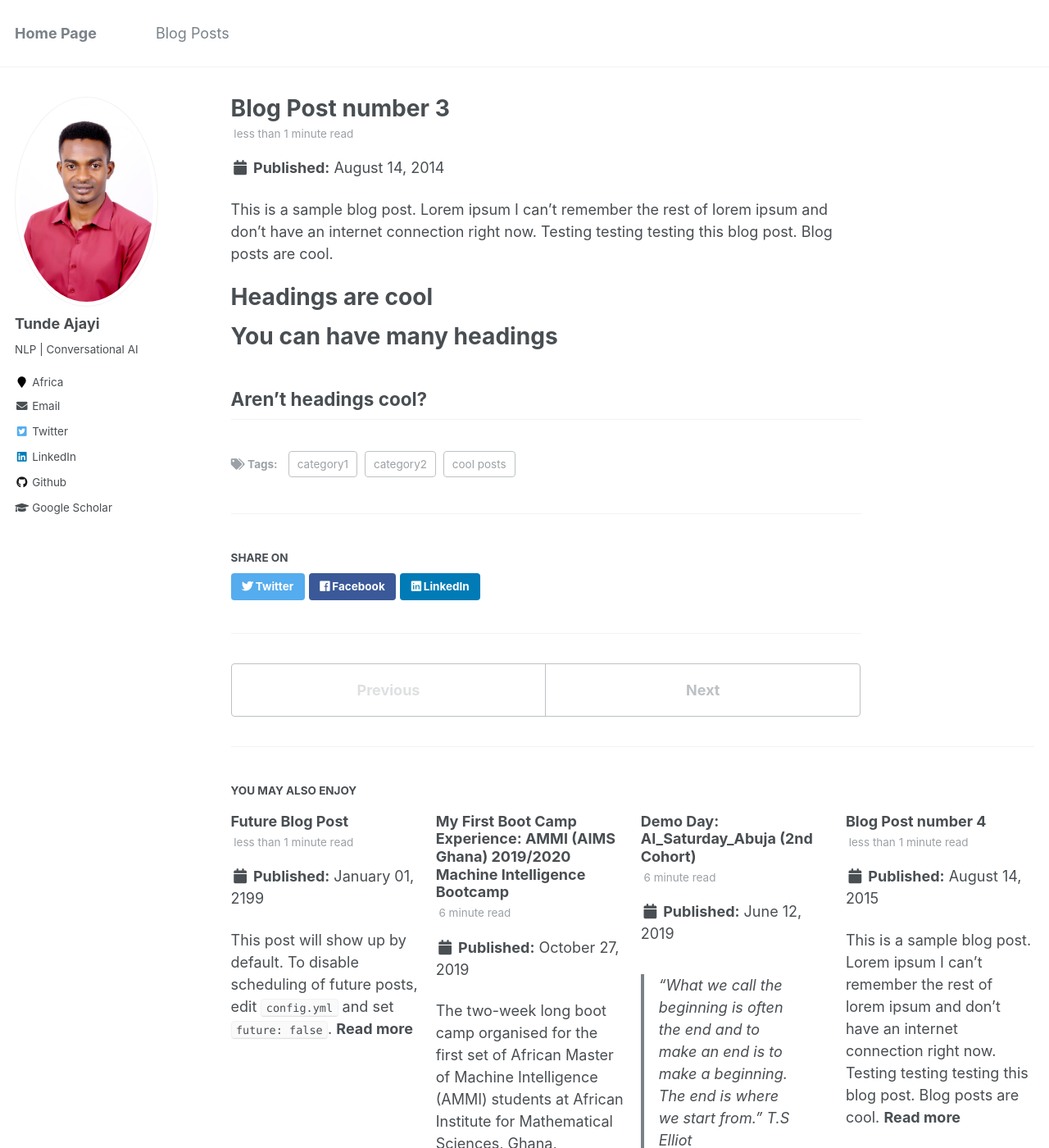
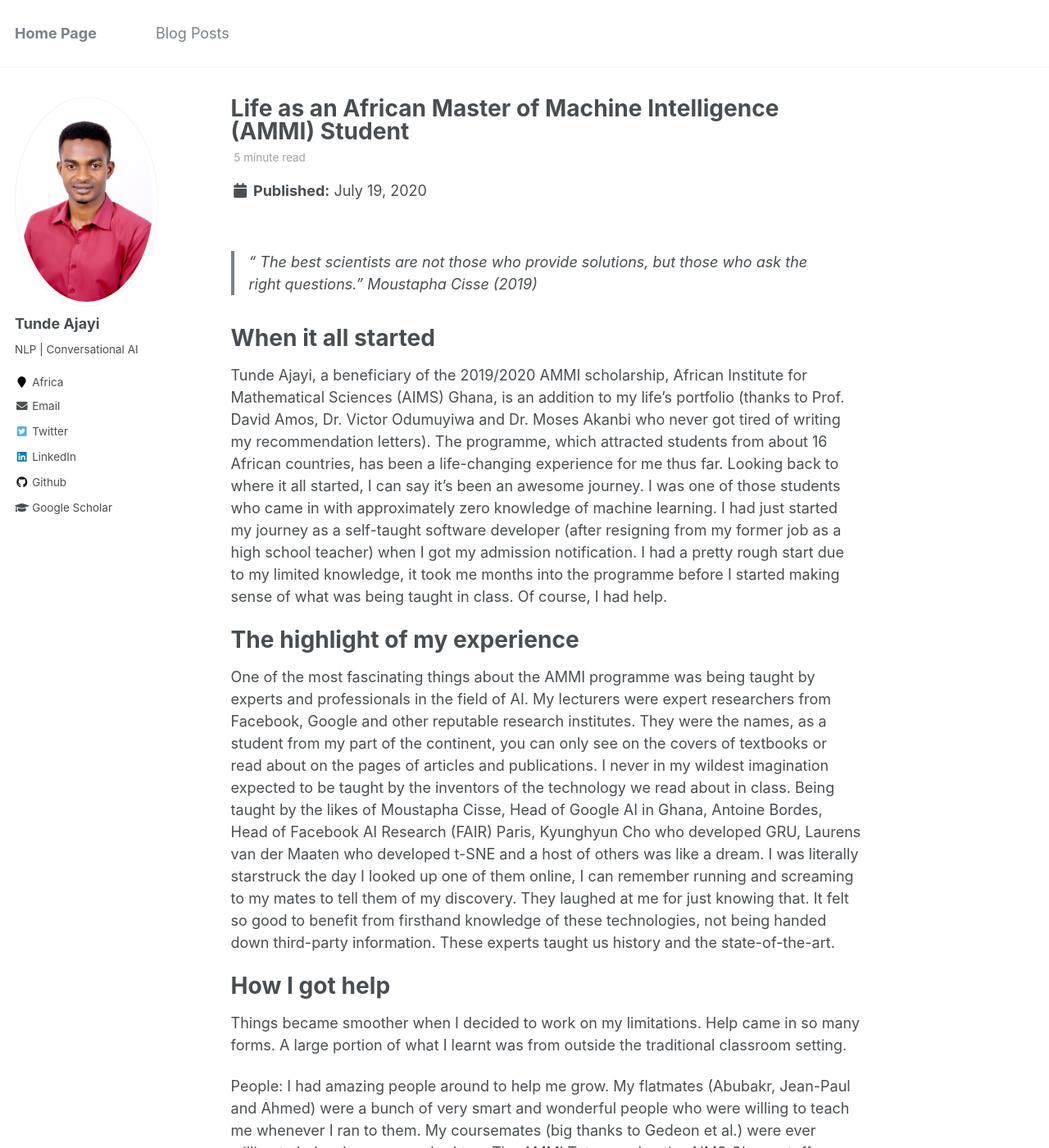
Before and after one commit to tundeajayi/tundeajayi.github.io, a Jekyll site: the page built from _posts/2014-08-14-blog-post-3.md, in a window 1280 px wide and 1400 px high. Shown: the whole window at 82% size. Built offline with Jekyll 4.4.1, drawn with Linux system fonts in a browser that asks for light colours; some of the changed text lies outside the part shown.

Commit message:
add blog-post-3

```diff
--- a/_posts/2014-08-14-blog-post-3.md
+++ b/_posts/2014-08-14-blog-post-3.md
@@ -1,20 +1,49 @@
 ---
-title: 'Blog Post number 3'
-date: 2014-08-14
-permalink: /posts/2014/08/blog-post-3/
+title: 'Life as an African Master of Machine Intelligence (AMMI) Student'
+date: 2020-07-19
+permalink: /posts/2020/07/blog-post-3/
 tags:
   - cool posts
   - category1
   - category2
 ---
 
-This is a sample blog post. Lorem ipsum I can't remember the rest of lorem ipsum and don't have an internet connection right now. Testing testing testing this blog post. Blog posts are cool.
+>“ The best scientists are not those who provide solutions, but those who ask the right questions.” Moustapha Cisse (2019)
 
-Headings are cool
+
+When it all started
 ======
 
-You can have many headings
+Tunde Ajayi, a beneficiary of the 2019/2020 AMMI scholarship, African Institute for Mathematical Sciences (AIMS) Ghana, is an addition to my life’s portfolio (thanks to Prof. David Amos, Dr. Victor Odumuyiwa and Dr. Moses Akanbi who never got tired of writing my recommendation letters). The programme, which attracted students from about 16 African countries, has been a life-changing experience for me thus far. Looking back to where it all started, I can say it’s been an awesome journey. I was one of those students who came in with approximately zero knowledge of machine learning. I had just started my journey as a self-taught software developer (after resigning from my former job as a high school teacher) when I got my admission notification. I had a pretty rough start due to my limited knowledge, it took me months into the programme before I started making sense of what was being taught in class. Of course, I had help.
+
+The highlight of my experience
 ======
 
-Aren't headings cool?
+One of the most fascinating things about the AMMI programme was being taught by experts and professionals in the field of AI. My lecturers were expert researchers from Facebook, Google and other reputable research institutes. They were the names, as a student from my part of the continent, you can only see on the covers of textbooks or read about on the pages of articles and publications. I never in my wildest imagination expected to be taught by the inventors of the technology we read about in class. Being taught by the likes of Moustapha Cisse, Head of Google AI in Ghana, Antoine Bordes, Head of Facebook AI Research (FAIR) Paris, Kyunghyun Cho who developed GRU, Laurens van der Maaten who developed t-SNE and a host of others was like a dream. I was literally starstruck the day I looked up one of them online, I can remember running and screaming to my mates to tell them of my discovery. They laughed at me for just knowing that. It felt so good to benefit from firsthand knowledge of these technologies, not being handed down third-party information. These experts taught us history and the state-of-the-art.
+
+How I got help
+======
+
+Things became smoother when I decided to work on my limitations. Help came in so many forms. A large portion of what I learnt was from outside the traditional classroom setting.
+
+People: I had amazing people around to help me grow. My flatmates (Abubakr, Jean-Paul and Ahmed) were a bunch of very smart and wonderful people who were willing to teach me whenever I ran to them. My coursemates (big thanks to Gedeon et al.) were ever willing to help when approached too. The AMMI Tutors and entire AIMS Ghana staff were also very helpful in this journey, I cannot thank them enough for their impacts in my life.
+
+Online courses: I had a wonderful reading partner (Blessing Bassey) who encouraged me to take online courses that helped me discover a lot that I did not know and could not get in class. I took courses that helped me gain knowledge in Machine Learning, Deep Learning, Mathematics for Machine Learning and Python. I wish I took those online courses sooner, I probably would have connected more in class.
+
+Study Group: I co-founded our campus NLP Study Group with a coursemate (Salomon Kabongo) a few weeks into the programme. The regular meetups gave me a prior, which made my NLP classes very interesting and ended up being my favourite during the programme. In the group, I also learnt how to read and present technical papers, which was one of our core activities (I wish I could write research papers the way I write stories). I joined other study groups too and they were really helpful in teaching me how to work as a team and collaborate on projects.
+
+Online coding platforms: In order to improve my programming skills, I practiced on HackerRank and LeetCode. They helped me to make sense of those concepts I learnt. I was faced with hands-on exercises that were challenging and stimulating. Whenever I got stuck on problems, I had people I ran to, who were willing to put me through (many thanks to Kolawole Tajudeen).
+
+External help: I was fortunate to be introduced to some researchers (my project co-advisors) from FAIR (Emily Dinan, Kurt Shuster and Eric Smith) by my adorable project advisor, Antoine Bordes. They are very smart, accommodating and passionate. They took time, out of their busy schedules, to hold weekly meetings with me. I can tell them basically anything and learn virtually everything. They have great and amiable personalities and I want so much to be like them.
+
+What I intend to do after AMMI
+======
+
+Human-Computer Interaction is an aspect of artificial intelligence that is fascinating to me. I love to work as a Researcher in an AI Lab, where I can build dialogue systems, like Chatbots, that can relate with humans and other Chatbots in an empathetic way. Artificial Intelligence is about teaching machines to think like humans, I want to teach machines to feel like humans.
+
+
+
+Additional reading
 ------
+
+See the suggested links below to read my other blog posts. If you find this post helpful, leave a comment about what helped your journey as a student.
```
Also changed, not shown: _posts/2013-08-14-blog-post-2.md (+1 -1 lines).
